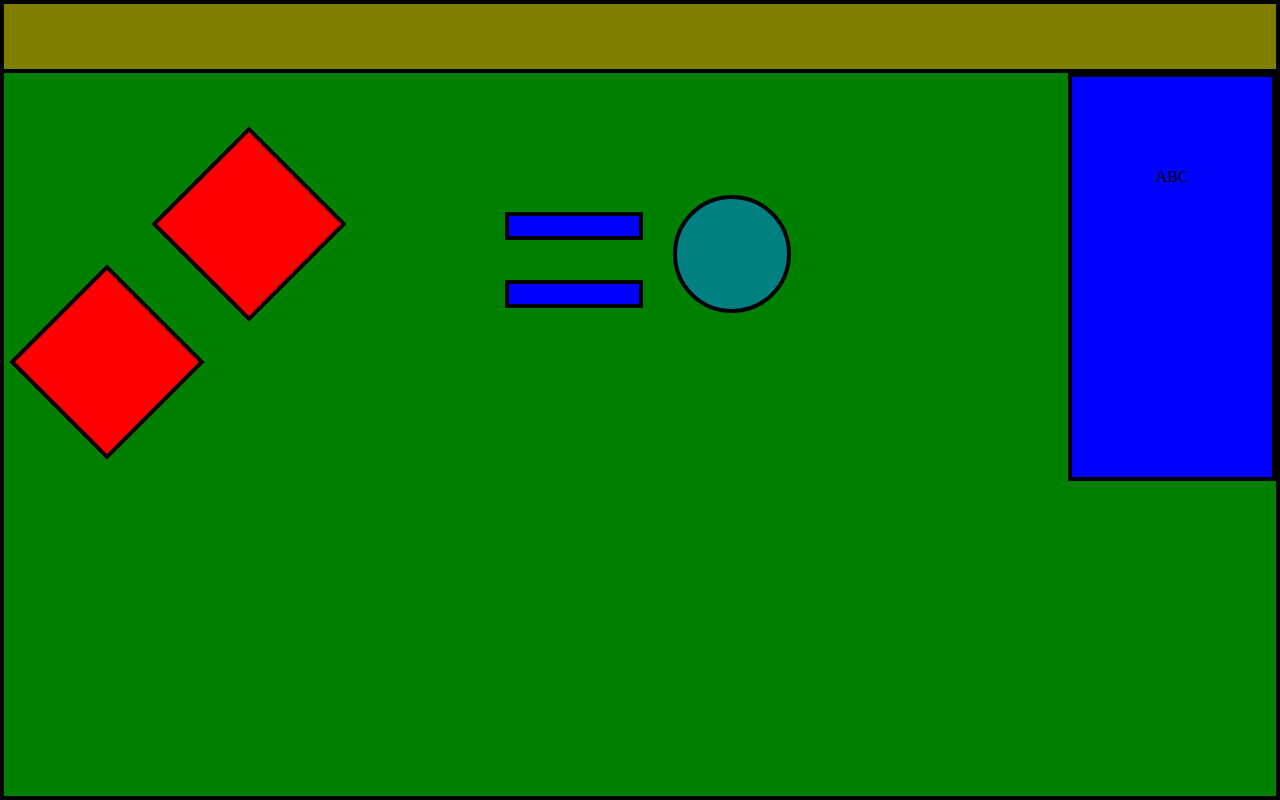
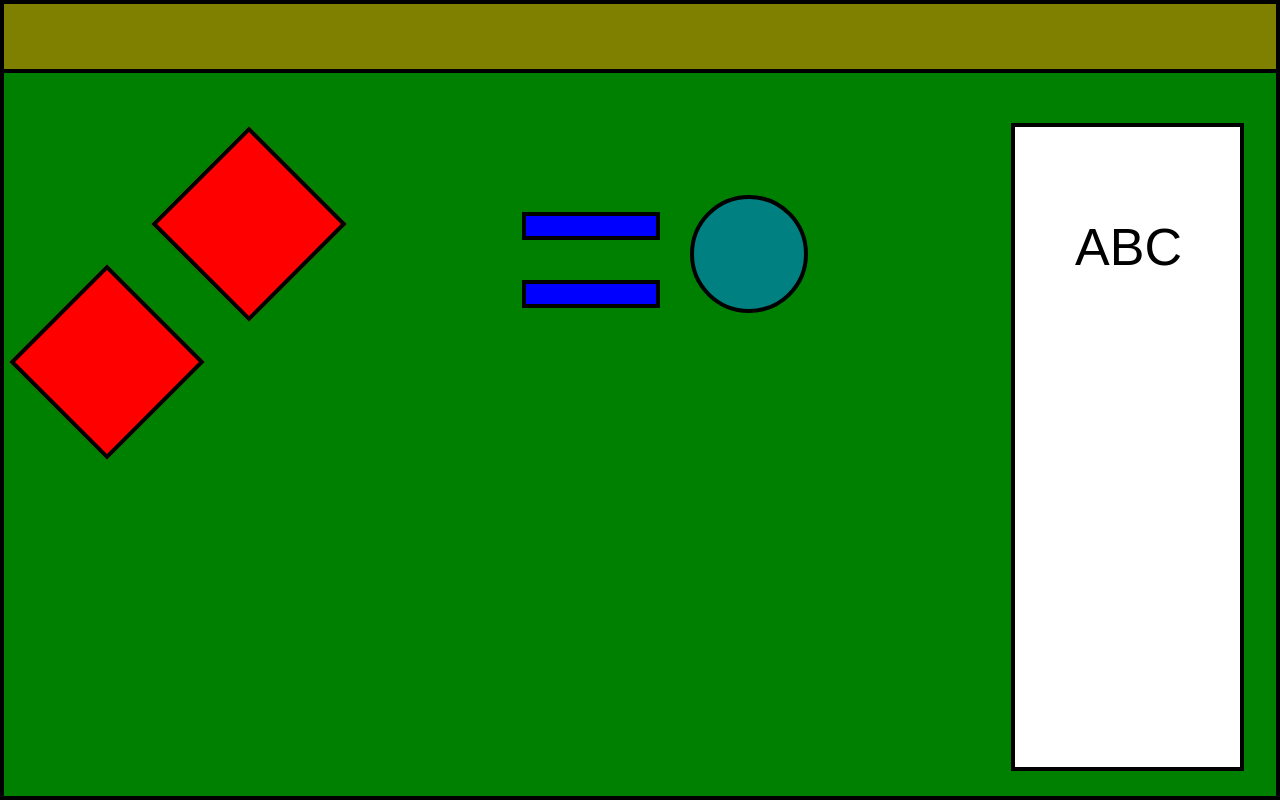
Before and after one commit to patrickkoszewski/Optimo_Development, a plain HTML site: page index.html in a window 1280 px wide. Drawn offline with Linux system fonts and the light colour scheme.

Commit message:
Style updates for rectangle, text, and circle-container

```diff
--- a/css/style.css
+++ b/css/style.css
@@ -14,18 +14,18 @@ body {
   background-color: #008000;
 }
 
+/* Styling of navbar */
+.navbar {
+  height: 65px;
+  border-bottom: 4px solid black;
+  background-color: #808000;
+}
+
 /* Styling of container */
 .container {
   display: flex;
   flex-direction: row;
   justify-content: space-between;
-}
-
-/* Styling of navbar */
-.navbar {
-  height: 65px;
-  border-bottom: 4px solid black;
-  background-color: #808000;
 }
 
 /* Styling of Diamond */
@@ -85,7 +85,14 @@ body {
   background-color: #0000ff;
 }
 
-/* Styling of circle*/
+/*Styling of main-circle*/
+.circle-container {
+  display: flex;
+  flex-direction: column;
+  margin-right: 10px;
+}
+
+/* Styling of circle */
 .circle {
   width: 110px;
   height: 110px;
@@ -97,12 +104,21 @@ body {
 
 /* Styling of rectangle */
 .rectangle {
-  width: 200px;
-  height: 400px;
-  margin-left: 100px;
+  width: 85%;
+  height: 80vh;
+  margin: 50px 30px 50px 0px;
+  margin-bottom: 26px;
   text-align: center;
   line-height: 200px;
   border: 4px solid black;
-  background-color: #0000ff;
+  background-color: #ffffff;
   color: black;
 }
+
+/*Styling of ABC*/
+.Text {
+  text-align: center;
+  font-family: Arial, sans-serif;
+  font-size: 52px;
+  margin: 20px 60px 0px 60px;
+}
```
